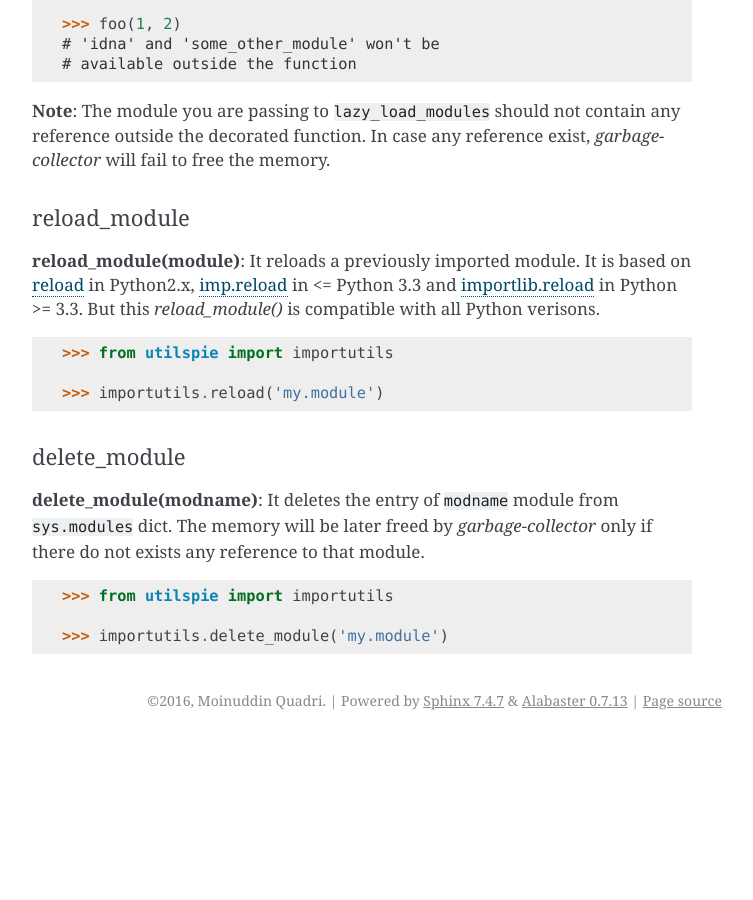
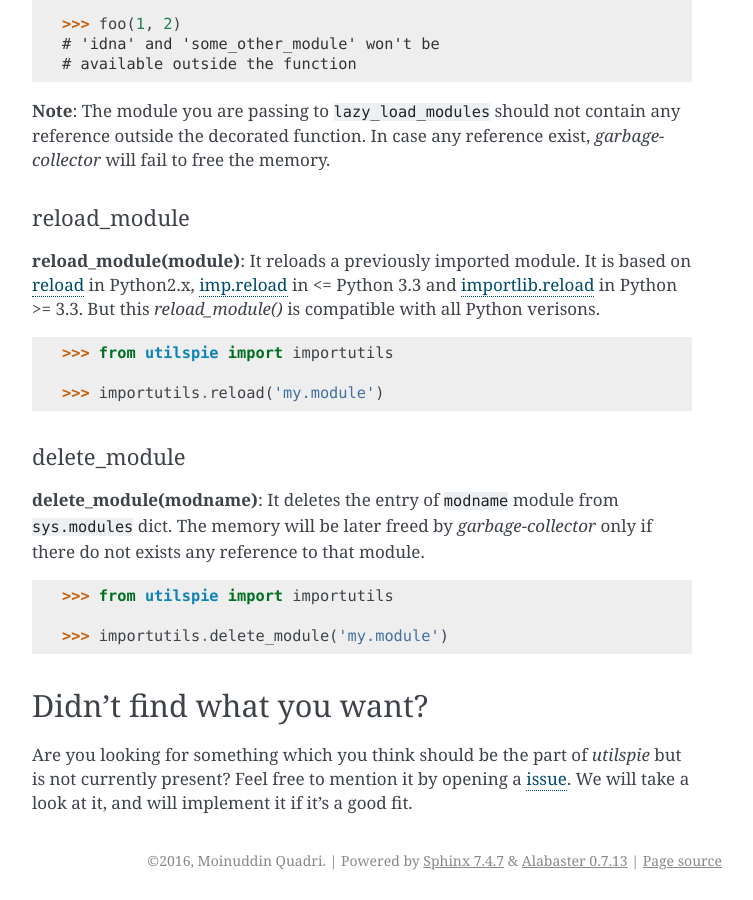
Before and after one commit to moin18/utilspie, a Sphinx documentation site: the page built from docs/source/index.rst, in a window 1280 px wide and 900 px high, scrolled down 3962 px. Shown: the whole window, without its empty margins (388-1141 px from the left). Built offline with Sphinx 7.4.7, drawn with Linux system fonts in a browser that asks for light colours; before the commit the page ends 4702 px from its top, so only the background shows below that; some of the changed text lies outside the part shown.

Commit message:
request to open issue for new feature

```diff
--- a/README.rst
+++ b/README.rst
@@ -109,6 +109,12 @@ Contains utilites related to importing the modules.
 - `delete_module(modname) <http://utilspie.readthedocs.io/en/latest/#delete-module>`_
 
 
+Didn't find what you want?
+--------------------------
+Are you looking for something which you think should be the part of *utilspie* but is not currently present? Feel free to mention it by
+opening a `issue <https://github.com/moin18/utilspie/issues>`_. We will take a look at it, and will implement it if it's a good fit.
+
+
 How to Contribute?
 ------------------
 
--- a/docs/source/index.rst
+++ b/docs/source/index.rst
@@ -213,3 +213,10 @@ by *garbage-collector* only if there do not exists any reference to that module.
     >>> from utilspie import importutils
 
     >>> importutils.delete_module('my.module')
+
+
+--------------------------
+Didn't find what you want?
+--------------------------
+Are you looking for something which you think should be the part of *utilspie* but is not currently present? Feel free to mention it by
+opening a `issue <https://github.com/moin18/utilspie/issues>`_. We will take a look at it, and will implement it if it's a good fit.
```
